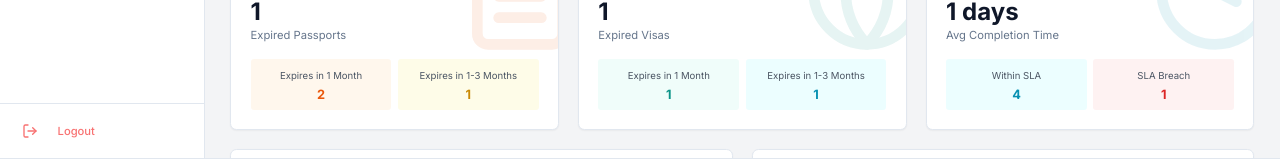
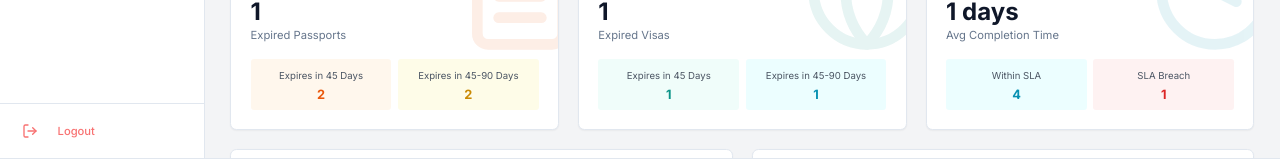
Before and after one commit to Gautham248/XPRESS_V2, a React (Vite) app: page /admin/reports in a window 1280 px wide. Shown: the part 599-759 px from the top of the page. Built offline with nearby package versions, Linux system fonts and the light colour scheme; sample sign-in values are in the browser's storage.

Commit message:
updated the visa expiry

```diff
--- a/src/pages/admin/ReportComponents/Reports.tsx
+++ b/src/pages/admin/ReportComponents/Reports.tsx
@@ -38,8 +38,8 @@ interface ModalData {
 
 interface CalculatedExpiryStatus {
   expiredCount: number;
-  withinOneMonthCount: number;
-  withinOneToThreeMonthsCount: number;
+  withinOneMonthCount: number; // This will now represent "within 45 days"
+  withinOneToThreeMonthsCount: number; // This will now represent "within 45-90 days"
   modalRelevantItems: TravelRequest[];
 }
 
@@ -55,13 +55,11 @@ const Reports: React.FC = () => {
   // Calculate default date range: 6 months ago to today
   const getInitialEndDate = (): Date => {
     const date = new Date();
-
     return date;
   };
   const getInitialStartDate = (): Date => {
     const date = new Date();
     date.setMonth(date.getMonth() - 6); // 6 months ago
-    // date.setHours(0,0,0,0);
     return date;
   };
 
@@ -94,11 +92,11 @@ const Reports: React.FC = () => {
     },
     {
       id: 'PS004', travelerName: 'Bob Builder', departmentCode: 'ENG-401', requestDate: '2025-04-01', status: 'Active', travelType: 'Domestic', estimatedCost: 400,
-      passportExpiry: new Date(new Date().setDate(new Date().getDate() + 5)).toISOString().split('T')[0], // Expires in 5 days
+      passportExpiry: new Date(new Date().setDate(new Date().getDate() + 40)).toISOString().split('T')[0], // Expires in 40 days
     },
     {
       id: 'PS005', travelerName: 'Charlie Brown', departmentCode: 'ENG-402', requestDate: '2025-04-05', status: 'Active', travelType: 'Domestic', estimatedCost: 500,
-      passportExpiry: new Date(new Date().setDate(new Date().getDate() + 120)).toISOString().split('T')[0], // Expires in 120 days
+      passportExpiry: new Date(new Date().setDate(new Date().getDate() + 85)).toISOString().split('T')[0], // Expires in 85 days
     },
   ];
 
@@ -124,24 +122,20 @@ const Reports: React.FC = () => {
     let startFilterDate: Date;
     let endFilterDate: Date;
 
-    // Determine start date for filtering
     if (startDate) {
       startFilterDate = new Date(startDate);
       startFilterDate.setHours(0, 0, 0, 0);
     } else {
-      // Default start: 6 months ago from today
       const defaultStart = new Date();
       defaultStart.setMonth(defaultStart.getMonth() - 6);
       defaultStart.setHours(0, 0, 0, 0);
       startFilterDate = defaultStart;
     }
 
-    // Determine end date for filtering
     if (endDate) {
       endFilterDate = new Date(endDate);
       endFilterDate.setHours(23, 59, 59, 999);
     } else {
-      // Default end: today
       const defaultEnd = new Date();
       defaultEnd.setHours(23, 59, 59, 999);
       endFilterDate = defaultEnd;
@@ -152,18 +146,15 @@ const Reports: React.FC = () => {
 
   const approvedStatuses = ['Tickets Dispatched', 'In-transit', 'Returned', 'Closed'];
 
-  // Total Requests Card
   const totalRequests = filteredRequests.length;
   const approvedRequestsCount = filteredRequests.filter(r => approvedStatuses.includes(r.status)).length;
   const rejectedRequestsCount = filteredRequests.filter(r => r.status === 'Rejected').length;
 
-  // Total Cost Card
   const approvedRequestsData = filteredRequests.filter(r => approvedStatuses.includes(r.status));
   const totalCost = approvedRequestsData.reduce((sum, r) => sum + r.estimatedCost, 0);
   const domesticCost = approvedRequestsData.filter(r => r.travelType === 'Domestic').reduce((sum, r) => sum + r.estimatedCost, 0);
   const internationalCost = approvedRequestsData.filter(r => r.travelType === 'International').reduce((sum, r) => sum + r.estimatedCost, 0);
 
-  // Total Trips Card
   const tripStatuses = ['Tickets Dispatched', 'In-transit', 'Returned', 'Closed'];
   const totalTrips = filteredRequests.filter(r => tripStatuses.includes(r.status)).length;
   const domesticTrips = filteredRequests.filter(r => tripStatuses.includes(r.status) && r.travelType === 'Domestic').length;
@@ -174,15 +165,15 @@ const Reports: React.FC = () => {
     const today = new Date();
     today.setHours(0, 0, 0, 0);
 
-    const oneMonthMarker = new Date(today);
-    oneMonthMarker.setDate(today.getDate() + 30); // Approx 1 month
+    const fortyFiveDayMarker = new Date(today);
+    fortyFiveDayMarker.setDate(today.getDate() + 45); // 45 days from today
 
-    const threeMonthsMarker = new Date(today);
-    threeMonthsMarker.setDate(today.getDate() + 90); // Approx 3 months
+    const ninetyDayMarker = new Date(today);
+    ninetyDayMarker.setDate(today.getDate() + 90); // 90 days from today
 
     let expiredCount = 0;
-    let withinOneMonthCount = 0;
-    let withinThreeMonthsCumulativeCount = 0; // Counts items expiring in (0, 90) days and not expired
+    let withinFortyFiveDaysCount = 0; // Counts items expiring in (0, 45] days
+    let withinNinetyDaysCumulativeCount = 0; // Counts items expiring in (0, 90] days and not expired
 
     const modalRelevantItems: TravelRequest[] = [];
 
@@ -198,11 +189,11 @@ const Reports: React.FC = () => {
           expiredCount++;
           isRelevantForModal = true;
         } else { // Not expired
-          if (expiryDate <= oneMonthMarker) { // Expires within 0-30 days
-            withinOneMonthCount++;
+          if (expiryDate <= fortyFiveDayMarker) { // Expires within 0-45 days (inclusive)
+            withinFortyFiveDaysCount++;
           }
-          if (expiryDate <= threeMonthsMarker) { // Expires within 0-90 days
-            withinThreeMonthsCumulativeCount++;
+          if (expiryDate <= ninetyDayMarker) { // Expires within 0-90 days (inclusive)
+            withinNinetyDaysCumulativeCount++;
             isRelevantForModal = true;
           }
         }
@@ -212,13 +203,13 @@ const Reports: React.FC = () => {
       }
     });
 
-    // withinOneToThreeMonthsCount is for items expiring between 1 month and 3 months (exclusive of the first month)
-    const withinOneToThreeMonthsCount = withinThreeMonthsCumulativeCount - withinOneMonthCount;
+    // withinFortyFiveToNinetyDaysCount is for items expiring between 45 days (exclusive) and 90 days (inclusive)
+    const withinFortyFiveToNinetyDaysCount = withinNinetyDaysCumulativeCount - withinFortyFiveDaysCount;
 
     return {
       expiredCount,
-      withinOneMonthCount,
-      withinOneToThreeMonthsCount: withinOneToThreeMonthsCount < 0 ? 0 : withinOneToThreeMonthsCount,
+      withinOneMonthCount: withinFortyFiveDaysCount, // Re-using the key for "within 45 days"
+      withinOneToThreeMonthsCount: withinFortyFiveToNinetyDaysCount < 0 ? 0 : withinFortyFiveToNinetyDaysCount, // Re-using the key for "within 45-90 days"
       modalRelevantItems,
     };
   };
@@ -226,7 +217,6 @@ const Reports: React.FC = () => {
   const passportStatus = calculateExpiryStatus(passportSampleData, 'passportExpiry');
   const visaStatus = calculateExpiryStatus(visaSampleData, 'visaExpiry');
 
-  // Simplified Processing Metrics Card
   const getSimplifiedProcessingMetrics = () => {
     const avgDays = 1;
     let slaBreachCount = 0;
@@ -237,16 +227,15 @@ const Reports: React.FC = () => {
         : processingContextSampleData.filter(r => approvedStatuses.includes(r.status));
 
     if (sourceForCounts.length > 0) {
-      slaBreachCount = Math.floor(sourceForCounts.length * 0.2); // Illustrative 20%
+      slaBreachCount = Math.floor(sourceForCounts.length * 0.2);
       withinSLA = sourceForCounts.length - slaBreachCount;
     } else {
-      slaBreachCount = 1; withinSLA = 3; // Defaults
+      slaBreachCount = 1; withinSLA = 3;
     }
     return { avgDays, slaBreachCount, withinSLA };
   };
   const processingTimeData = getSimplifiedProcessingMetrics();
 
-  // Airline Distribution
   const getAirlineDistribution = (): ChartDataItem[] => {
     const airlineCounts: Record<string, number> = {};
     const airlineCosts: Record<string, number> = {};
@@ -269,7 +258,6 @@ const Reports: React.FC = () => {
   };
   const airlineData = getAirlineDistribution();
 
-  // Agency Distribution
   const getAgencyDistribution = (): ChartDataItem[] => {
     const agencyData: Record<string, { domestic: { count: number; cost: number }, international: { count: number; cost: number } }> = {};
     filteredRequests
@@ -295,11 +283,9 @@ const Reports: React.FC = () => {
   };
   const agencyData = getAgencyDistribution();
 
-  // Modal handlers
   const openModal = (title: string, data: TravelRequest[], headers: string[]) => setModalData({ title, data, headers });
   const closeModal = () => setModalData(null);
 
-  // Headers for modals
   const requestHeaders = ['ID', 'Request Date', 'Status', 'Travel Type'];
   const costHeaders = ['ID', 'Request Date', 'Status', 'Travel Type', 'Estimated Cost'];
   const tripHeaders = ['ID', 'Request Date', 'Status', 'Travel Type', 'Airline', 'Travel Agency'];
@@ -307,12 +293,11 @@ const Reports: React.FC = () => {
   const passportHeaders = ['ID', 'Traveler Name', 'Expiry Date', 'Department Code'];
   const visaHeaders = ['ID', 'Traveler Name', 'Expiry Date', 'Department Code'];
 
-  // Format data for export
   const formatExportData = (data: TravelRequest[], headers: string[]) => {
     return data.map(request => {
       const row: Record<string, any> = {};
       headers.forEach(header => {
-        const lowerHeader = header.toLowerCase().trim(); // Ensure consistent matching
+        const lowerHeader = header.toLowerCase().trim();
         if (lowerHeader === 'id') row[header] = request.id;
         else if (lowerHeader === 'request date') row[header] = request.requestDate;
         else if (lowerHeader === 'status') row[header] = request.status;
@@ -324,7 +309,7 @@ const Reports: React.FC = () => {
         else if (lowerHeader === 'expiry date') row[header] = request.passportExpiry || request.visaExpiry || 'N/A';
         else if (lowerHeader === 'department code') row[header] = request.departmentCode || 'N/A';
         else if (lowerHeader === 'previous request date') row[header] = request.previousRequestDate || 'N/A';
-        else row[header] = 'N/A'; // Default for unmapped headers
+        else row[header] = 'N/A';
       });
       return row;
     });
@@ -334,7 +319,6 @@ const Reports: React.FC = () => {
 
   return (
     <div className="space-y-6 animate-fadeIn">
-      {/* Header Section */}
       <div className="flex flex-col md:flex-row md:items-center md:justify-between gap-4">
         <div className="flex items-center space-x-3">
           <div className="w-1 h-8 bg-gradient-to-b from-blue-500 to-purple-600 rounded-full"></div>
@@ -348,7 +332,6 @@ const Reports: React.FC = () => {
         </div>
       </div>
 
-      {/* First Row of StatCards */}
       <div className="grid grid-cols-1 md:grid-cols-3 gap-6">
         <div className="relative">
           <StatCard title="Total Requests" value={totalRequests} subtitle="Requests" icon={<Briefcase />} iconClass="text-blue-600" iconBgClass="bg-blue-100">
@@ -379,13 +362,12 @@ const Reports: React.FC = () => {
         </div>
       </div>
 
-      {/* Second Row of StatCards (Passport, Visa, Processing) */}
       <div className="grid grid-cols-1 md:grid-cols-3 gap-6">
         <div className="relative">
           <StatCard title="Passport Status" value={passportStatus.expiredCount} subtitle="Expired Passports" icon={<FileText />} iconClass="text-orange-600" iconBgClass="bg-orange-100">
             <div className="grid grid-cols-2 gap-2 text-center">
-              <div className="bg-orange-50 py-2 rounded"><span className="text-xs text-gray-600">Expires in 1 Month</span><p className="font-semibold text-orange-600">{passportStatus.withinOneMonthCount}</p></div>
-              <div className="bg-yellow-50 py-2 rounded"><span className="text-xs text-gray-600">Expires in 1-3 Months</span><p className="font-semibold text-yellow-600">{passportStatus.withinOneToThreeMonthsCount}</p></div>
+              <div className="bg-orange-50 py-2 rounded"><span className="text-xs text-gray-600">Expires in 45 Days</span><p className="font-semibold text-orange-600">{passportStatus.withinOneMonthCount}</p></div>
+              <div className="bg-yellow-50 py-2 rounded"><span className="text-xs text-gray-600">Expires in 45-90 Days</span><p className="font-semibold text-yellow-600">{passportStatus.withinOneToThreeMonthsCount}</p></div>
             </div>
           </StatCard>
           <button onClick={() => openModal('Passport Status Details', passportStatus.modalRelevantItems, passportHeaders)} className="absolute top-5 left-[170px] p-1 rounded-full hover:bg-gray-100 z-20" aria-label="View detailed passport status"><ExternalLink className="h-5 w-5 text-gray-600" /></button>
@@ -393,8 +375,8 @@ const Reports: React.FC = () => {
         <div className="relative">
           <StatCard title="Visa Status" value={visaStatus.expiredCount} subtitle="Expired Visas" icon={<Globe />} iconClass="text-teal-600" iconBgClass="bg-teal-100">
             <div className="grid grid-cols-2 gap-2 text-center">
-              <div className="bg-teal-50 py-2 rounded"><span className="text-xs text-gray-600">Expires in 1 Month</span><p className="font-semibold text-teal-600">{visaStatus.withinOneMonthCount}</p></div>
-              <div className="bg-cyan-50 py-2 rounded"><span className="text-xs text-gray-600">Expires in 1-3 Months</span><p className="font-semibold text-cyan-600">{visaStatus.withinOneToThreeMonthsCount}</p></div>
+              <div className="bg-teal-50 py-2 rounded"><span className="text-xs text-gray-600">Expires in 45 Days</span><p className="font-semibold text-teal-600">{visaStatus.withinOneMonthCount}</p></div>
+              <div className="bg-cyan-50 py-2 rounded"><span className="text-xs text-gray-600">Expires in 45-90 Days</span><p className="font-semibold text-cyan-600">{visaStatus.withinOneToThreeMonthsCount}</p></div>
             </div>
           </StatCard>
           <button onClick={() => openModal('Visa Status Details', visaStatus.modalRelevantItems, visaHeaders)} className="absolute top-5 left-[125px] p-1 rounded-full hover:bg-gray-100 z-20" aria-label="View detailed visa status"><ExternalLink className="h-5 w-5 text-gray-600" /></button>
@@ -414,18 +396,16 @@ const Reports: React.FC = () => {
         </div>
       </div>
 
-      {/* Charts Section */}
       <div className="grid grid-cols-1 lg:grid-cols-2 gap-6">
         <div className="border rounded-lg p-4 bg-white shadow-sm"><TravelAgencyBarChart chartData={agencyData} startDate={startDate} endDate={endDate} /></div>
         <div className="border rounded-lg p-4 bg-white shadow-sm"><AirlineDistributionChart chartData={airlineData} startDate={startDate} endDate={endDate} /></div>
       </div>
 
-      {/* Modal */}
       {modalData && (
         <Modal isOpen={!!modalData} onClose={closeModal} title={modalData.title} startDate={startDate} endDate={endDate}
           exportData={{ headers: modalData.headers, data: formatExportData(modalData.data, modalData.headers), filename: modalData.title.toLowerCase().replace(/\s+/g, '-') + '_report' }}>
           {modalData.data.length > 0 ? (
-            <div className="overflow-x-auto"> {/* Added for responsiveness */}
+            <div className="overflow-x-auto">
               <table className="w-full text-sm text-left text-gray-600">
                 <thead className="text-xs text-gray-700 uppercase bg-gray-50"><tr>{modalData.headers.map((h, i) => <th key={i} className="px-4 py-2 whitespace-nowrap">{h}</th>)}</tr></thead>
                 <tbody>
@@ -433,7 +413,7 @@ const Reports: React.FC = () => {
                     <tr key={request.id} className="border-b hover:bg-gray-50">
                       {modalData.headers.map(header => {
                          let cellValue: string | number = '';
-                         const lowerHeader = header.toLowerCase().trim(); // Ensure consistent matching
+                         const lowerHeader = header.toLowerCase().trim();
                          if (lowerHeader === 'id') cellValue = request.id;
                          else if (lowerHeader === 'request date') cellValue = request.requestDate;
                          else if (lowerHeader === 'status') cellValue = request.status;
@@ -445,7 +425,7 @@ const Reports: React.FC = () => {
                          else if (lowerHeader === 'expiry date') cellValue = request.passportExpiry || request.visaExpiry || 'N/A';
                          else if (lowerHeader === 'department code') cellValue = request.departmentCode || 'N/A';
                          else if (lowerHeader === 'previous request date') cellValue = request.previousRequestDate || 'N/A';
-                         else cellValue = 'N/A'; // Default for unmapped headers
+                         else cellValue = 'N/A';
                          return <td key={`${request.id}-${header}`} className="px-4 py-2 whitespace-nowrap">{cellValue}</td>;
                       })}
                     </tr>
```
